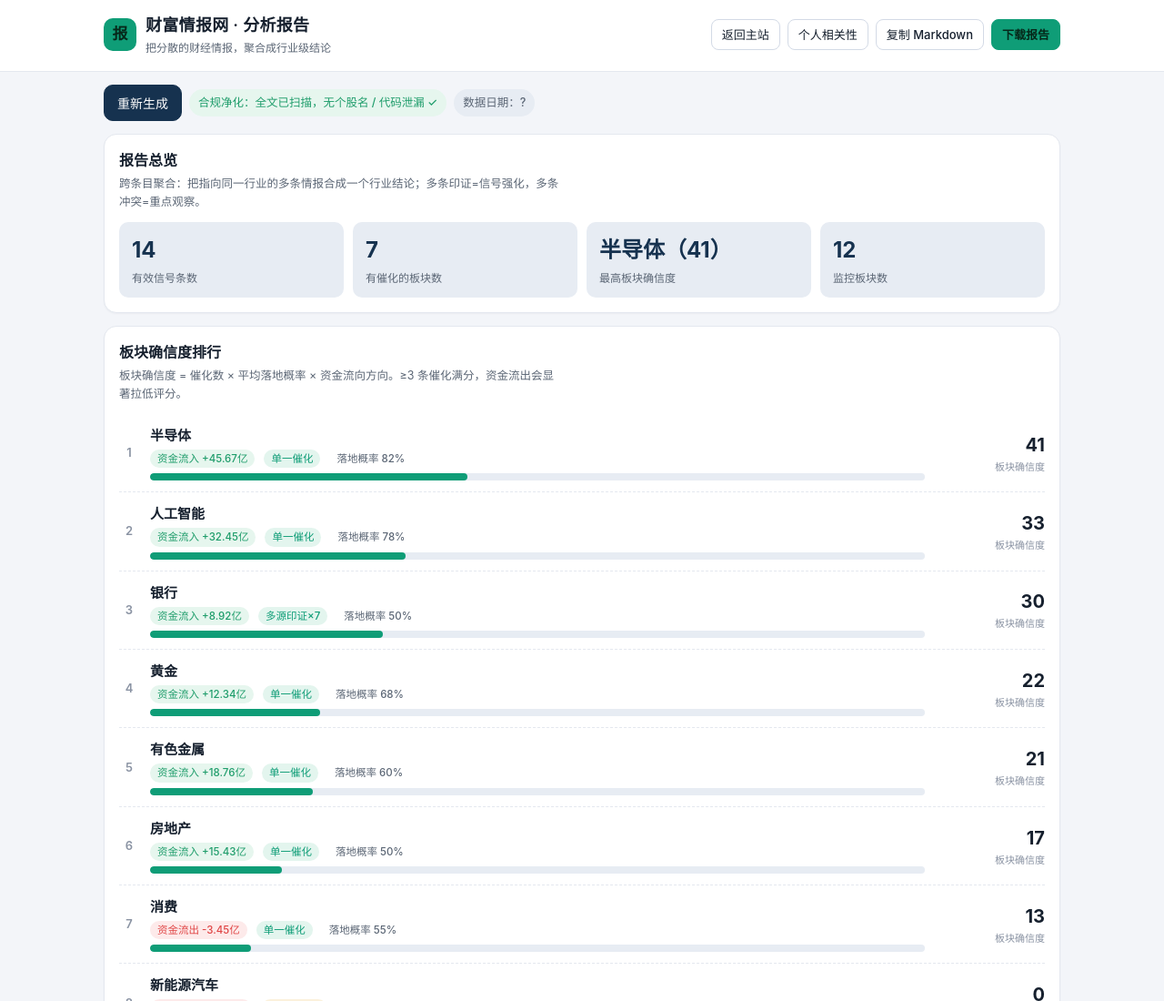
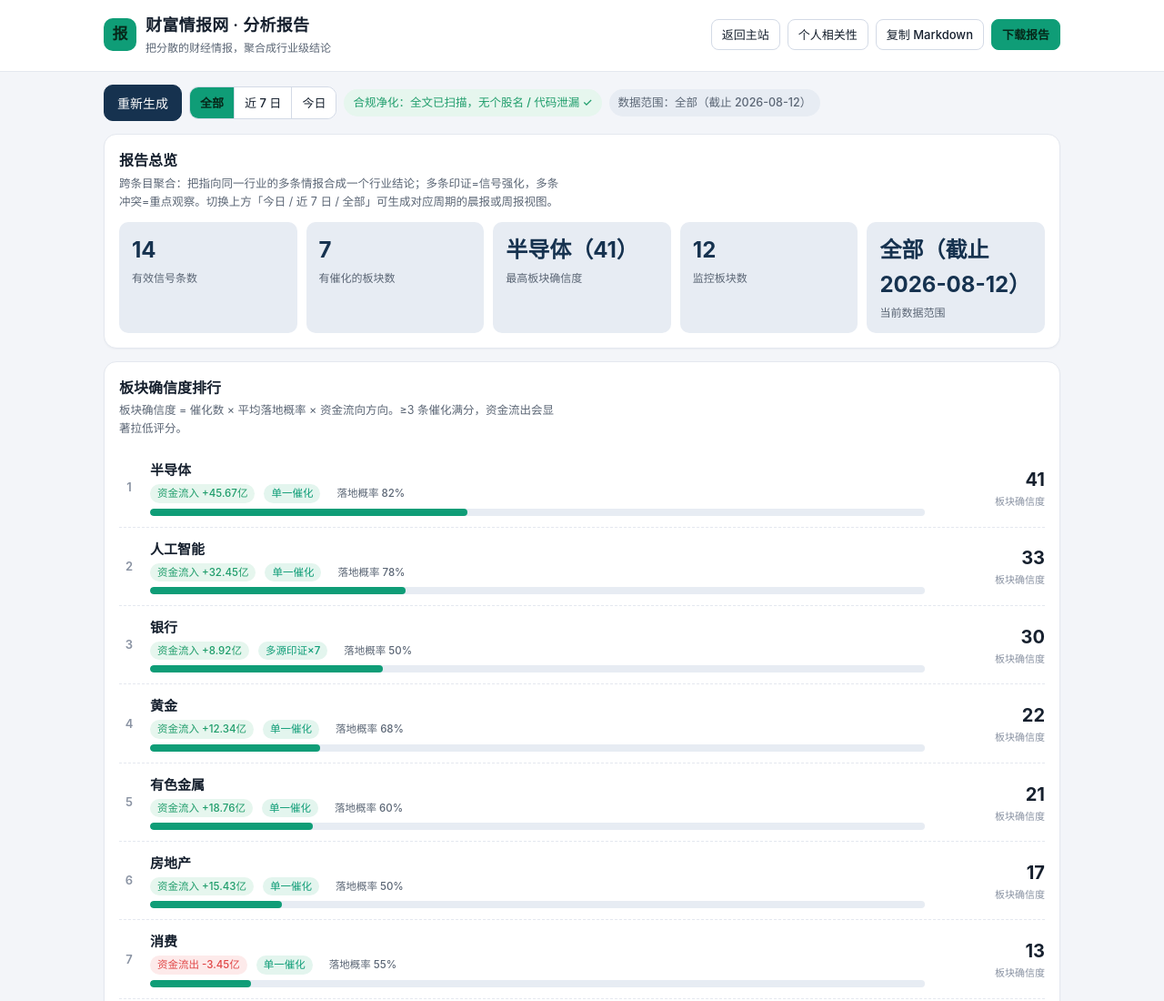
Before and after one commit to 1748477582/finance-intel-331, a website: page report.html in a window 1280 px wide. Shown: the top 1100 px of the page at 91% size. Drawn offline with Linux system fonts and the light colour scheme.

Commit message:
feat(report): 分析报告模块 + 周报/晨报时间范围视图（今日/近7日/全部）；跨条目聚合/板块确信度/信号链/矩阵/分桶/个人相关性层/合规净化器；tests 12 断言全绿

```diff
--- a/report.html
+++ b/report.html
@@ -45,6 +45,10 @@ font-size:14px;font-weight:500;cursor:pointer;font-family:inherit;transition:.15
 .btn-sm{min-height:34px;padding:0 11px;font-size:13px;border-radius:8px}
 a.btn{display:inline-flex}
 .controls{display:flex;gap:8px;flex-wrap:wrap;align-items:center;margin:14px 0 4px}
+.seg{display:inline-flex;border:1px solid var(--line2);border-radius:10px;overflow:hidden}
+.seg-btn{border:none;border-radius:0;border-right:1px solid var(--line2);min-height:34px}
+.seg-btn:last-child{border-right:none}
+.seg-btn.on{background:var(--gold);color:#06281a;font-weight:600}
 .badge{display:inline-flex;align-items:center;gap:6px;padding:5px 10px;border-radius:999px;font-size:12.5px;font-weight:500}
 .badge-ok{background:var(--less-bg);color:var(--less)}
 .badge-warn{background:var(--more-bg);color:var(--more)}
@@ -128,8 +132,13 @@ textarea{resize:vertical;min-height:64px}
 <div class="wrap">
   <div class="controls">
     <button class="btn btn-p" onclick="regen()">重新生成</button>
+    <span class="seg" role="group" aria-label="时间范围">
+      <button class="btn btn-sm seg-btn on" id="rAll" onclick="setRange('all')">全部</button>
+      <button class="btn btn-sm seg-btn" id="rWeek" onclick="setRange('week')">近 7 日</button>
+      <button class="btn btn-sm seg-btn" id="rToday" onclick="setRange('today')">今日</button>
+    </span>
     <span id="badge" class="badge badge-mut">合规净化：待生成</span>
-    <span class="badge badge-mut" id="dateBadge">数据日期：—</span>
+    <span class="badge badge-mut" id="dateBadge">数据范围：—</span>
   </div>
 
   <div class="profile" id="profilePanel" style="display:none">
@@ -153,7 +162,7 @@ textarea{resize:vertical;min-height:64px}
 
 <script>
 /* ============== 财富情报网 · 分析报告（数据层 + 渲染层，单文件） ============== */
-var FEED=null, SECTORS=[], PROFILE=null, AGG=[], FIELD_MAP={}, BUCKETS=null;
+var FEED=null, SECTORS=[], PROFILE=null, AGG=[], FIELD_MAP={}, BUCKETS=null, VIEW=null, CURRANGE='all';
 var LS_KEY='wn_report_profile_v1';
 
 /* ---------- 合规净化器（P0） ---------- */
@@ -194,6 +203,18 @@ function itemLandProb(it){
 function itemHorizon(it){
   if(it.horizon) return it.horizon;
   return it.slow? '半年+' : '1季';
+}
+
+/* ---------- 周报 / 晨报：时间范围过滤（P2） ---------- */
+function maxDate(feed){ var md=''; (feed.intel||[]).forEach(function(it){ var d=it.date||''; if(d>md) md=d; }); return md; }
+function weekCutoff(md){ var dt=new Date(md+'T00:00:00'); dt.setDate(dt.getDate()-6); return dt.toISOString().slice(0,10); }
+function rangeLabel(r, md){ if(r==='today') return '今日（'+md+'）'; if(r==='week') return '近 7 日（截止 '+md+'）'; return '全部（截止 '+md+'）'; }
+function activeFeed(){
+  var md=maxDate(FEED); if(!md) return {intel:FEED.intel||[], date:rangeLabel('all', md)};
+  if(CURRANGE==='all') return {intel:FEED.intel||[], date:rangeLabel('all', md)};
+  var cutoff=(CURRANGE==='today')? md : weekCutoff(md);
+  var arr=(FEED.intel||[]).filter(function(it){ return (it.date||'') >= cutoff; });
+  return {intel:arr, date:rangeLabel(CURRANGE, md)};
 }
 
 /* ---------- 跨条目聚合 + 板块确信度（P0） ---------- */
@@ -255,10 +276,12 @@ function esc(s){ return String(s==null?'':s).replace(/[&<>"]/g,function(c){retur
 
 function render(){
   if(!FEED||!SECTORS.length&&!FEED){ $('report').innerHTML='<div class="card"><div class="empty">数据尚未加载。</div></div>'; return; }
+  VIEW=activeFeed();
   FIELD_MAP=buildFieldMap(SECTORS);
-  AGG=aggregate(FEED, SECTORS);
-  BUCKETS=bucketItems(FEED);
+  AGG=aggregate(VIEW, SECTORS);
+  BUCKETS=bucketItems(VIEW);
   if(PROFILE===null) PROFILE=loadProfile();
+  var db=$('dateBadge'); if(db) db.textContent='数据范围：'+VIEW.date;
 
   var html='';
   html+=renderHead();
@@ -272,17 +295,18 @@ function render(){
 }
 
 function renderHead(){
-  var sig=(FEED.intel||[]).filter(function(i){return i.use!=='noise';}).length;
+  var sig=(VIEW.intel||[]).filter(function(i){return i.use!=='noise';}).length;
   var withCat=AGG.filter(function(o){return o.cat>0;}).length;
   var top=AGG.length? AGG[0] : null;
   return ''+
   '<div class="card"><div class="card-hd"><div><h3>报告总览</h3>'+
-  '<p>跨条目聚合：把指向同一行业的多条情报合成一个行业结论；多条印证=信号强化，多条冲突=重点观察。</p></div></div>'+
+  '<p>跨条目聚合：把指向同一行业的多条情报合成一个行业结论；多条印证=信号强化，多条冲突=重点观察。切换上方「今日 / 近 7 日 / 全部」可生成对应周期的晨报或周报视图。</p></div></div>'+
   '<div class="ov">'+
     ovBox(sig,'有效信号条数')+
     ovBox(withCat,'有催化的板块数')+
     ovBox(top? top.sector+'（'+top.conf+'）':'—','最高板块确信度')+
     ovBox((SECTORS.length||0),'监控板块数')+
+    ovBox(VIEW.date,'当前数据范围')+
   '</div></div>';
 }
 function ovBox(n,l){ return '<div class="box"><div class="n">'+esc(n)+'</div><div class="l">'+esc(l)+'</div></div>'; }
@@ -451,7 +475,7 @@ function buildMarkdown(){
   var L=[];
   L.push('# 财富情报网 · 分析报告');
   L.push('');
-  L.push('> 数据日期：'+(FEED.date||'?')+' ｜ 生成：'+new Date().toLocaleString('zh-CN'));
+  L.push('> 数据日期：'+((VIEW&&VIEW.date)||FEED.date||'?')+' ｜ 生成：'+new Date().toLocaleString('zh-CN'));
   L.push('> 本工具不提供投资建议，不推荐任何标的，不承诺收益。结论止于行业与资产类别。');
   L.push('');
   L.push('## 板块确信度排行');
@@ -490,7 +514,7 @@ function downloadHtml(){
     '.tag{display:inline-block;padding:1px 8px;border-radius:999px;font-size:11.5px;margin:0 2px}'+
     '.chain-step{background:#e7ecf3;border:1px solid #d3dae6;border-radius:10px;padding:8px 11px;font-size:13px;display:inline-block;margin:4px 0}'+
     '.rk{padding:12px 0;border-bottom:1px dashed #e4e8ef}.nm{font-weight:600}.meta{font-size:12px;color:#5b6675}</style></head><body>'+
-    '<h2>财富情报网 · 分析报告</h2><p style="color:#5b6675">数据日期：'+(FEED.date||'?')+' ｜ 生成：'+new Date().toLocaleString('zh-CN')+'</p>'+
+    '<h2>财富情报网 · 分析报告</h2><p style="color:#5b6675">数据日期：'+((VIEW&&VIEW.date)||FEED.date||'?')+' ｜ 生成：'+new Date().toLocaleString('zh-CN')+'</p>'+
     rep.innerHTML+
     '<p style="font-size:12px;color:#8a93a3;margin-top:16px">本工具不提供投资建议，不推荐任何标的，不承诺收益。结论止于行业与资产类别。</p>'+
     '</body></html>';
@@ -498,6 +522,13 @@ function downloadHtml(){
   var url=URL.createObjectURL(blob); var a=document.createElement('a');
   a.href=url; a.download='财富情报网-分析报告-'+(FEED.date||'data')+'.html'; document.body.appendChild(a); a.click();
   document.body.removeChild(a); URL.revokeObjectURL(url); toast('报告已下载');
+}
+function setRange(r){
+  CURRANGE=r;
+  var map={all:'rAll',week:'rWeek',today:'rToday'};
+  ['all','week','today'].forEach(function(k){ var b=$(map[k]); if(b) b.classList.toggle('on', k===r); });
+  render();
+  toast('已切换至'+(r==='all'?'全部':r==='week'?'近 7 日':'今日')+'视图');
 }
 function regen(){ render(); toast('已重新生成'); }
 
```
Also changed, not shown: docs/迭代说明.md (+14 -1 lines), tests/report_smoke.js (+12 -0 lines).
